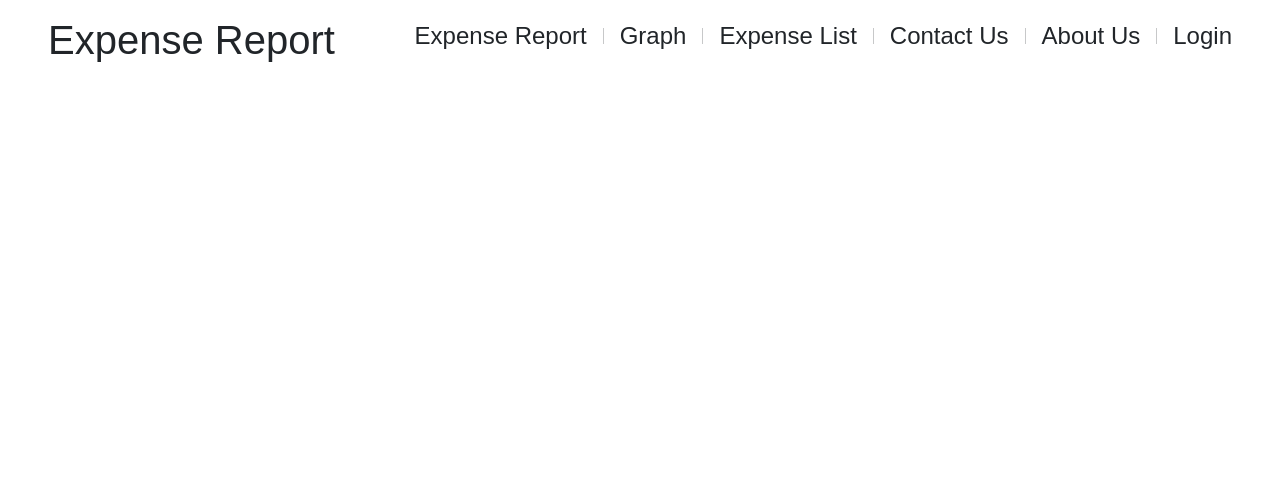
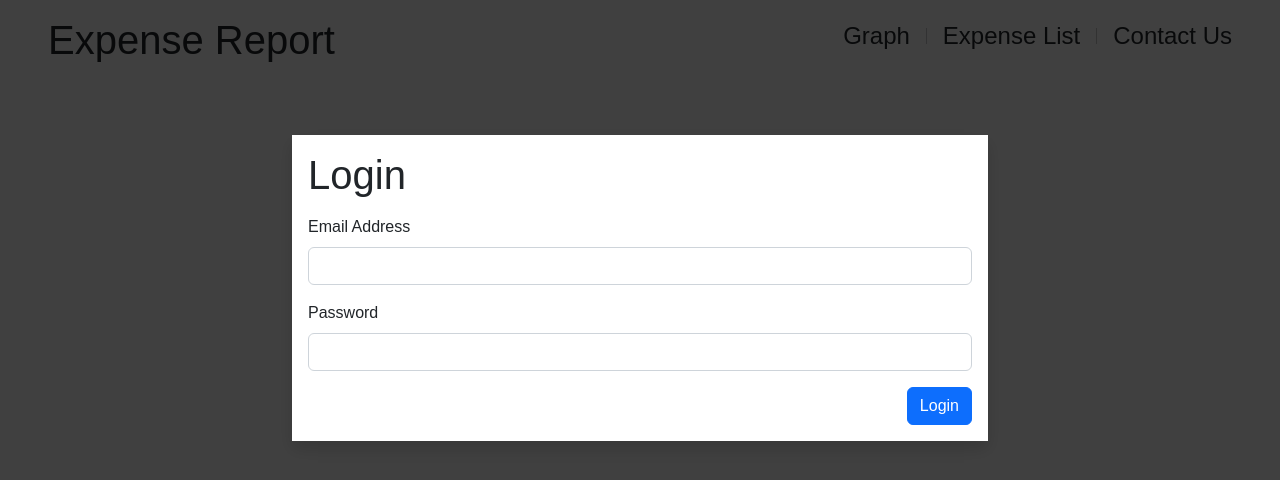
Before and after one commit to yoman321/expense-app-v2, a React (Vite) app in the folder frontend/: page /graph in a window 1280 px wide. Shown: the top 480 px of the page. Built offline with nearby package versions, Linux system fonts and the light colour scheme.

Commit message:
created login modal

```diff
--- a/frontend/src/App.tsx
+++ b/frontend/src/App.tsx
@@ -1,16 +1,15 @@
 import { Routes, Route } from "react-router-dom";
 import Layout from "./components/layout/Layout";
-import MainPage from "./components/MainPageComponents/MainPage";
+import Graph from "./components/graphComponents/Graph";
 import "bootstrap/dist/css/bootstrap.css";
 
 function App() {
   return (
     <Layout>
       <Routes>
-        <Route path="/" element={<MainPage />} />
+        <Route path="/graph" element={<Graph />} />
       </Routes>
     </Layout>
   );
 }
-
 export default App;
--- a/frontend/src/components/MainPageComponents/MainPage.tsx
+++ /dev/null
@@ -1,32 +0,0 @@
-import { useNavigate } from "react-router-dom";
-
-const LINKS = {
-  "About Us": "/about-us",
-  Login: "/login",
-};
-
-const MainPage = () => {
-  const navigate = useNavigate();
-  const routeChangeHandler = (route: string) => {
-    navigate(route);
-  };
-  return (
-    <div className="container d-flex justify-content-center">
-      <div className="position-absolute bottom-50">
-        <h1 className="display-2">Welcome To the Expense Report App</h1>
-        <div className="row d-flex justify-content-center">
-          {Object.entries(LINKS).map(([key, value]) => (
-            <button
-              key={key}
-              className="mx-3 col-2 btn btn-secondary btn-lg text-white"
-              onClick={() => routeChangeHandler(value)}
-            >
-              {key}
-            </button>
-          ))}
-        </div>
-      </div>
-    </div>
-  );
-};
-export default MainPage;
--- /dev/null
+++ b/frontend/src/components/graphComponents/Graph.tsx
@@ -0,0 +1,17 @@
+import { useState } from "react";
+import Login from "../loginComponents/Login";
+import Backdrop from "../loginComponents/Backdrop";
+
+const Graph = () => {
+  const [showLogin, setShowLogin] = useState(true);
+  return (
+    <div>
+      {showLogin && (
+        <>
+          <Login /> <Backdrop />
+        </>
+      )}
+    </div>
+  );
+};
+export default Graph;
--- /dev/null
+++ b/frontend/src/components/layout/CardLayout.tsx
@@ -0,0 +1,6 @@
+import { PropsWithChildren } from "react";
+
+const CardLayout: React.FC<PropsWithChildren> = ({ children }) => {
+  return <div className="shadow p-3 mb-5 bg-white">{children}</div>;
+};
+export default CardLayout;
--- a/frontend/src/components/layout/Layout.tsx
+++ b/frontend/src/components/layout/Layout.tsx
@@ -1,10 +1,7 @@
-import PropTypes from "prop-types";
 import React, { PropsWithChildren } from "react";
 import MainNavigation from "./MainNavigation";
 
-const defaultPropTypes = {};
-
-const Layout: React.FC<PropsWithChildren> = ({children})  => {
+const Layout: React.FC<PropsWithChildren> = ({ children }) => {
   return (
     <div>
       <MainNavigation />
--- a/frontend/src/components/layout/MainNavigation.tsx
+++ b/frontend/src/components/layout/MainNavigation.tsx
@@ -1,12 +1,9 @@
 import { Link } from "react-router-dom";
 
 const LINKS = {
-  "/": "Expense Report",
   "/graph": "Graph",
   "/expense-list": "Expense List",
   "/contact-us": "Contact Us",
-  "/about-us": "About Us",
-  "/login": "Login",
 };
 const LINKS_ENTRIES = Object.entries(LINKS);
 
@@ -14,7 +11,7 @@ const MainNavigation = () => {
   return (
     <header className="mx-5 mt-3 d-flex align-items-center justify-content-between">
       <h1>
-        <Link className="text-dark text-decoration-none" to="/">
+        <Link className="text-dark text-decoration-none" to="/graph">
           Expense Report
         </Link>
       </h1>
--- /dev/null
+++ b/frontend/src/components/loginComponents/Backdrop.tsx
@@ -0,0 +1,16 @@
+const Backdrop = () => {
+  return (
+    <div
+      style={{
+        position: "fixed",
+        zIndex: "1",
+        backgroundColor: "rgba(0, 0, 0, 0.75)",
+        width: "100%",
+        height: "100vh",
+        top: "0",
+        left: "0",
+      }}
+    />
+  );
+};
+export default Backdrop;
--- /dev/null
+++ b/frontend/src/components/loginComponents/Login.tsx
@@ -0,0 +1,49 @@
+import CardLayout from "../layout/CardLayout";
+
+const Login = () => {
+  return (
+    <div
+      className="container"
+      style={{
+        marginTop: "15rem",
+        marginLeft: "50%",
+        transform: "translate(-50%, -50%)",
+        maxWidth: "45rem",
+        zIndex: "10",
+        position: "fixed",
+      }}
+    >
+      <CardLayout>
+        <h1>Login</h1>
+        <form>
+          <div className="form-group my-3">
+            <label htmlFor="emailAddress" style={{ width: "100%" }}>
+              Email Address
+              <input
+                className="mt-2 form-control"
+                type="email"
+                name="emailAddress"
+              />
+            </label>
+          </div>
+          <div className="form-group my-3">
+            <label htmlFor="password" style={{ width: "100%" }}>
+              Password
+              <input
+                className="mt-2 form-control"
+                type="password"
+                name="password"
+              ></input>
+            </label>
+          </div>
+          <div className="d-flex justify-content-end">
+            <button className="btn btn-primary pull-right" type="submit">
+              Login
+            </button>
+          </div>
+        </form>
+      </CardLayout>
+    </div>
+  );
+};
+export default Login;
```
Also changed, not shown: frontend/src/components/MainPageComponents/MainPage.module.css (deleted, +0 -72 lines), frontend/src/main.tsx (+6 -7 lines), frontend/src/components/aboutUsComponents/profile-pic.jpg (added), frontend/src/images/some-profile-pic.jpg (deleted).
